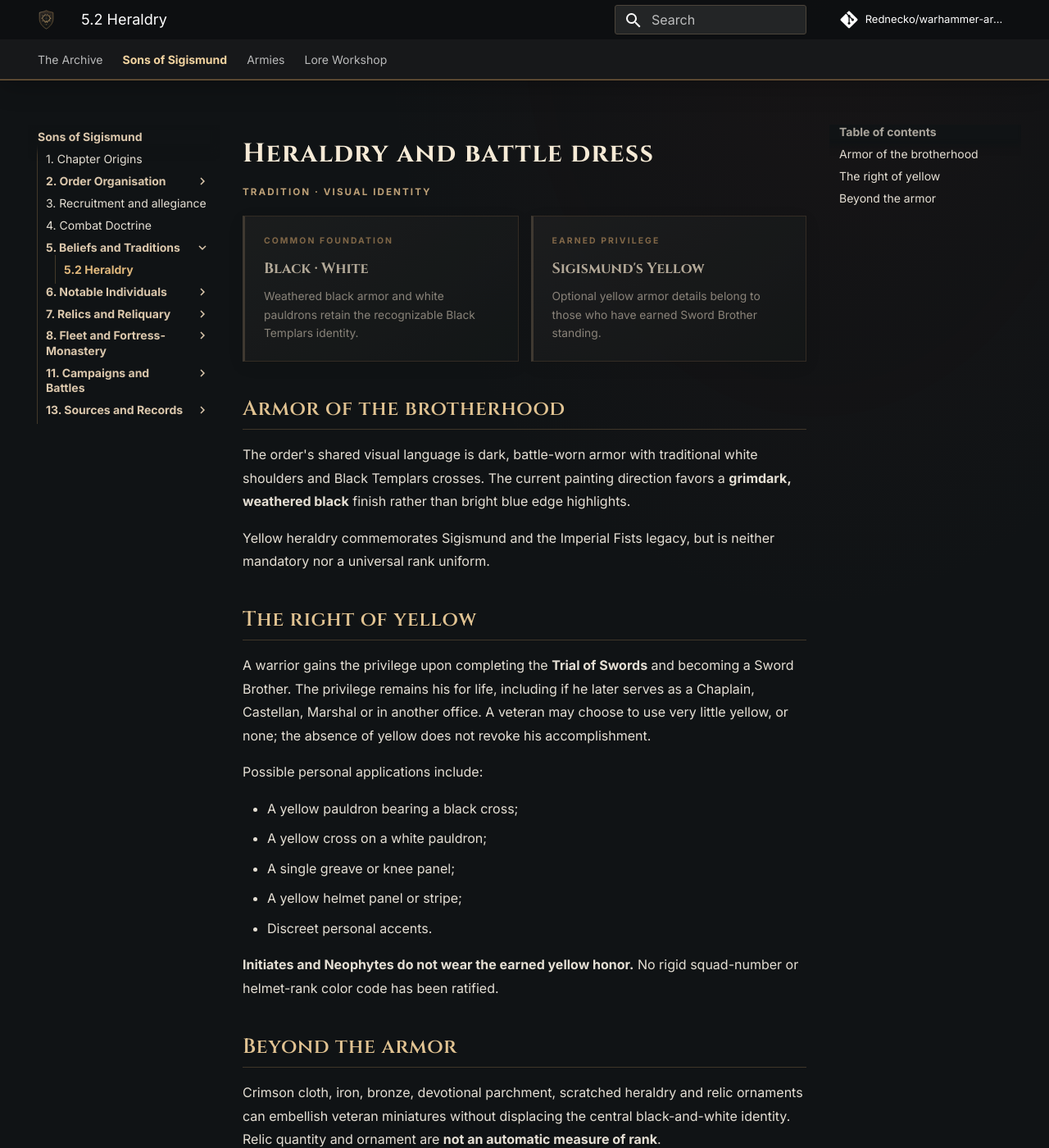
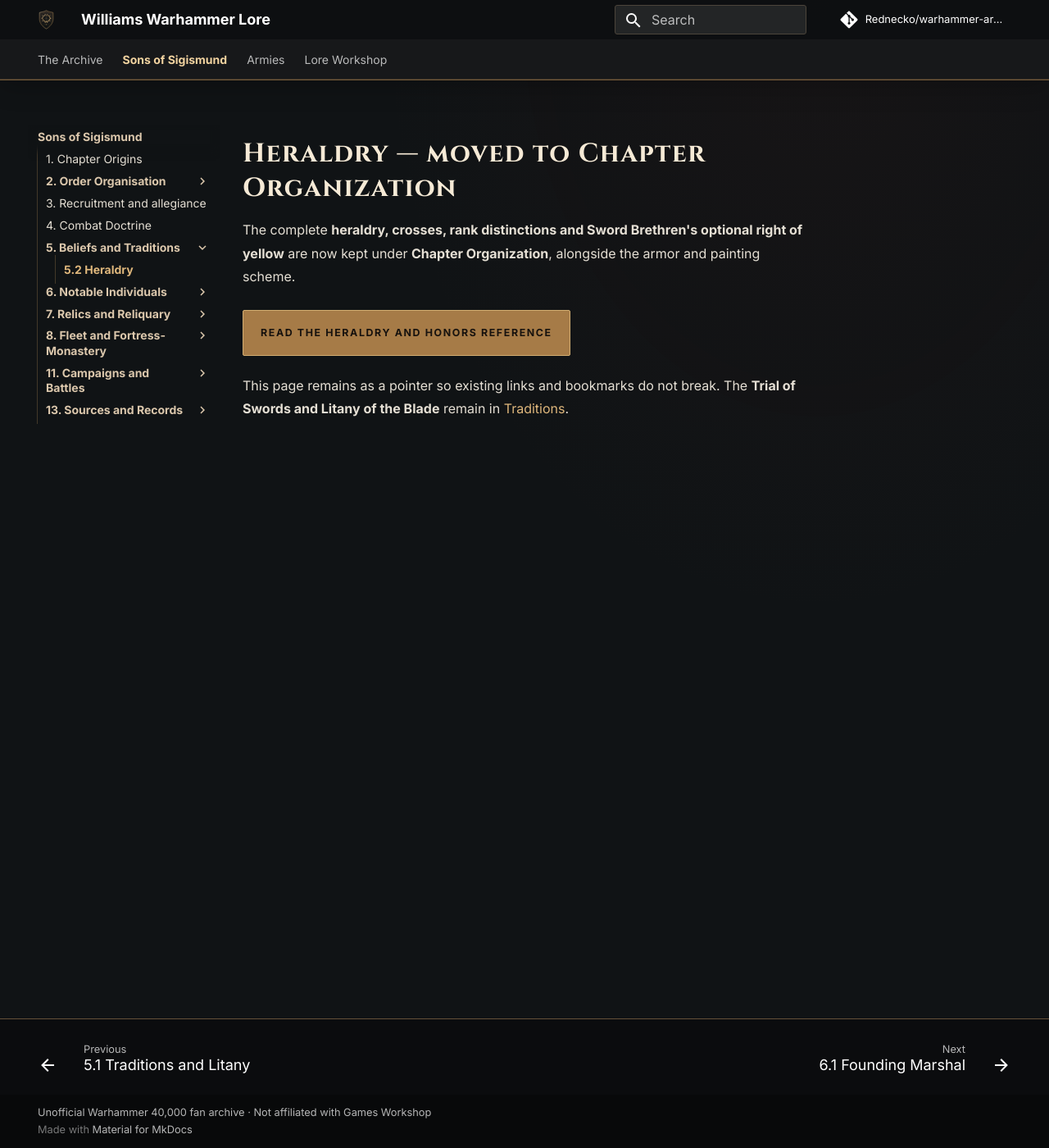
Before and after one commit to Rednecko/warhammer-archives, an MkDocs documentation site: the page built from docs/sons-of-sigismund/traditions/heraldry.md, in a window 1280 px wide and 1400 px high. Shown: the whole window at 82% size. Built offline with MkDocs 1.6.1 and Material for MkDocs 9.7.7, drawn with Linux system fonts in a browser that asks for light colours; comment, search, counter and statistics services are not loaded; some of the changed text lies outside the part shown.

Commit message:
Consolidate Chapter Organization references: docs/sons-of-sigismund/traditions/heraldry.md

```diff
--- a/docs/sons-of-sigismund/traditions/heraldry.md
+++ b/docs/sons-of-sigismund/traditions/heraldry.md
@@ -1,37 +1,7 @@
-# Heraldry and battle dress
+# Heraldry — moved to Chapter Organization
 
-<div class="archive-page-label">Tradition · Visual identity</div>
+The complete **heraldry, crosses, rank distinctions and Sword Brethren's optional right of yellow** are now kept under **Chapter Organization**, alongside the armor and painting scheme.
 
-<div class="archive-grid two">
-  <div class="archive-card is-muted"><span class="card-index">Common foundation</span><span class="card-title">Black · White</span><span class="card-copy">Weathered black armor and white pauldrons retain the recognizable Black Templars identity.</span></div>
-  <div class="archive-card is-muted"><span class="card-index">Earned privilege</span><span class="card-title">Sigismund's Yellow</span><span class="card-copy">Optional yellow armor details belong to those who have earned Sword Brother standing.</span></div>
-</div>
+<a class="archive-cta" href="../../organization/heraldry/">Read the Heraldry and Honors reference</a>
 
-## Armor of the brotherhood
-
-The order's shared visual language is dark, battle-worn armor with traditional white shoulders and Black Templars crosses. The current painting direction favors a **grimdark, weathered black** finish rather than bright blue edge highlights.
-
-Yellow heraldry commemorates Sigismund and the Imperial Fists legacy, but is neither mandatory nor a universal rank uniform.
-
-## The right of yellow
-
-A warrior gains the privilege upon completing the **Trial of Swords** and becoming a Sword Brother. The privilege remains his for life, including if he later serves as a Chaplain, Castellan, Marshal or in another office. A veteran may choose to use very little yellow, or none; the absence of yellow does not revoke his accomplishment.
-
-Possible personal applications include:
-
-- A yellow pauldron bearing a black cross;
-- A yellow cross on a white pauldron;
-- A single greave or knee panel;
-- A yellow helmet panel or stripe;
-- Discreet personal accents.
-
-**Initiates and Neophytes do not wear the earned yellow honor.** No rigid squad-number or helmet-rank color code has been ratified.
-
-## Beyond the armor
-
-Crimson cloth, iron, bronze, devotional parchment, scratched heraldry and relic ornaments can embellish veteran miniatures without displacing the central black-and-white identity. Relic quantity and ornament are **not an automatic measure of rank**.
-
-!!! note "Design work remaining"
-    Formal standard sheets, chapter-badge variants, approved weapon colors and comprehensive squad identification markings are not yet complete. Miniature photographs can be added to this page as the painting project progresses.
-
-[Trial of Swords →](index.md) · [Sword Brethren register →](../characters/sword-brethren.md)
+This page remains as a pointer so existing links and bookmarks do not break. The **Trial of Swords and Litany of the Blade** remain in [Traditions](index.md).
```
